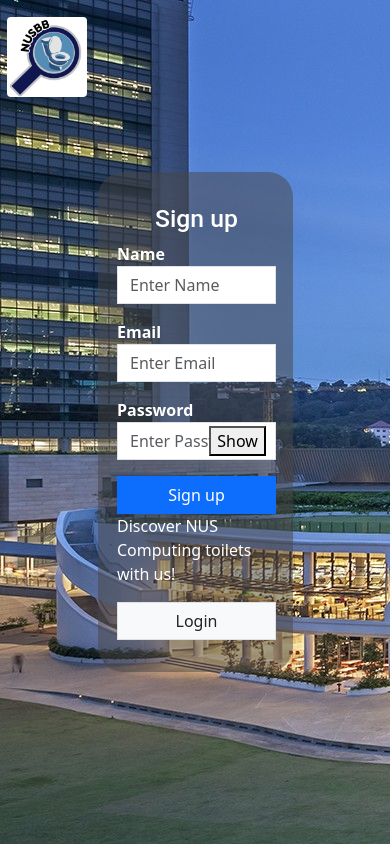
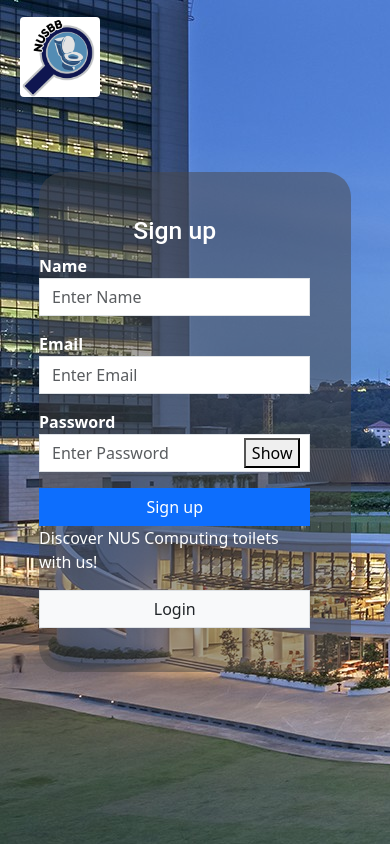
Before and after one commit to jurongWest/testnusbb, a React (Create React App) app in the folder frontend/: page /signup in a window 390 px wide. Built offline with nearby package versions, Linux system fonts and the light colour scheme.

Commit message:
Update test4 file

```diff
--- a/frontend/src/Login.css
+++ b/frontend/src/Login.css
@@ -1,5 +1,5 @@
-.main-box {
-    background-color: rgba(72, 71, 71, 0.5);
+.login-main-box {
+    background-color: #48474780;
     width: 50%; /* adjust as needed */
     height: 500px; /* adjust as needed */
     border-radius: 25px; /* adjust as needed */
@@ -28,6 +28,12 @@
 }
 
 @media (max-width: 768px) {
+    .login-main-box {
+        background-color: #48474780;
+        width: 80%; /* adjust as needed */
+        height: 500px; /* adjust as needed */
+        border-radius: 25px; /* adjust as needed */
+    }
     .login-logo {
       width: 80px;
       height: auto;
--- a/frontend/src/Login.js
+++ b/frontend/src/Login.js
@@ -48,7 +48,7 @@
 
   return (
     <div style={{ backgroundImage: `url(${backgroundImage})` }} className='d-flex justify-content-center align-items-center vh-100'>
-        <div className='main-box left-align d-flex flex-row justify-content-center align-items-center' >
+        <div className='login-main-box left-align d-flex flex-row justify-content-center align-items-center' >
         <div className='d-flex flex-column justify-content-center align-items-center'>
             <h2 style={{ color: "White", fontFamily: 'Roboto, sans-serif' }}>Login</h2>
             <form action="" onSubmit={handleSubmit}>
--- a/frontend/src/Signup.css
+++ b/frontend/src/Signup.css
@@ -28,16 +28,22 @@
 }
 
 @media (max-width: 768px) {
+    .main-box {
+        background-color: rgba(72, 71, 71, 0.5);
+        width: 80%; /* adjust as needed */
+        height: 500px; /* adjust as needed */
+        border-radius: 25px; /* adjust as needed */
+    }
+    .move-left {
+        margin-right: 13%;
+        border-radius: 5%;
+    }
     .signup-logo {
       width: 80px;
       height: auto;
       object-fit: contain;
       position: absolute;
       top: 2%;
-      left: 2%;
-      transform: translateX(-50%);
-    }
-    .move-left {
-        margin-left: 10%;
+      left: 5%;
     }
   }
```
